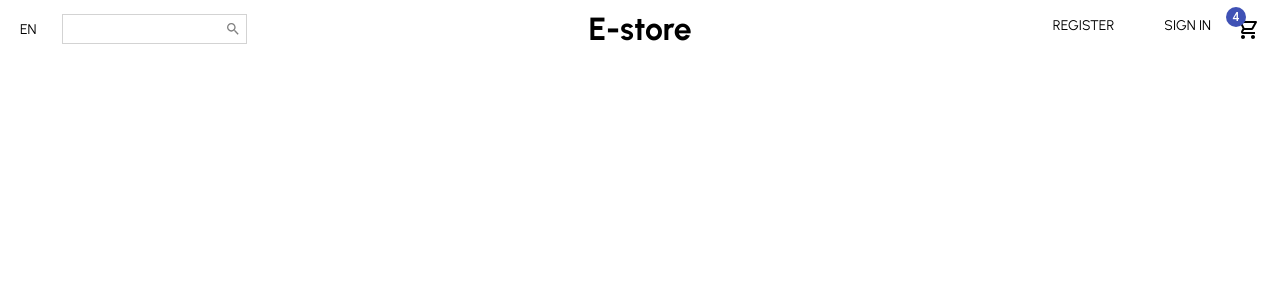
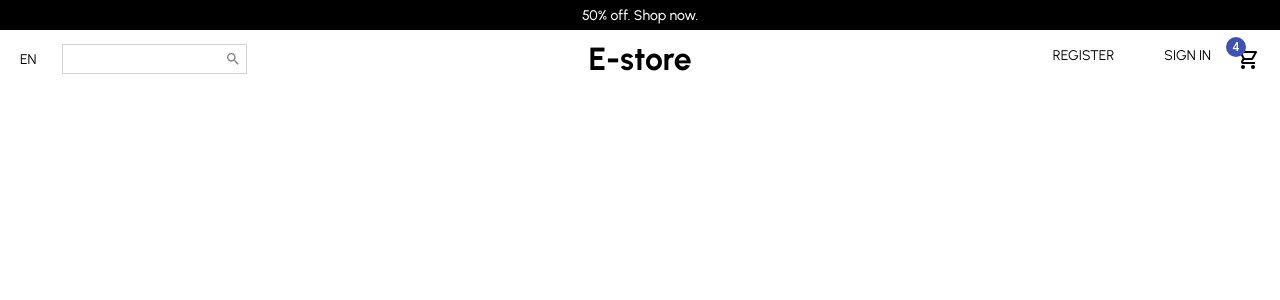
Before and after one commit to suolomon/react-e-commerce, a React (Create React App) app: page / in a window 1280 px wide. Shown: the top 300 px of the page. Built offline with nearby package versions, Linux system fonts and the light colour scheme.

Commit message:
Add announcement banner component

```diff
--- /dev/null
+++ b/src/components/AnnouncementBanner.jsx
@@ -0,0 +1,22 @@
+import styled from "styled-components"
+
+const ABanner = styled.div`
+ height: 30px;
+ background-color: black;
+ color: white;
+ display: flex;
+ align-items: center;
+ justify-content: center;
+ font-size: 14px;
+ font-weight: 500;
+`
+
+const AnnouncemntBanner = () => {
+    return (
+        <ABanner>
+            50% off. Shop now.
+        </ABanner>
+    )
+}
+
+export default AnnouncemntBanner
--- a/src/pages/Home.jsx
+++ b/src/pages/Home.jsx
@@ -1,9 +1,11 @@
 import React from 'react'
 import Navbar from '../components/Navbar'
+import AnnouncementBanner from '../components/AnnouncementBanner'
 
 const Home = () => {
     return (
         <div>
+            <AnnouncementBanner/>
             <Navbar/>
         </div>
     )
```
